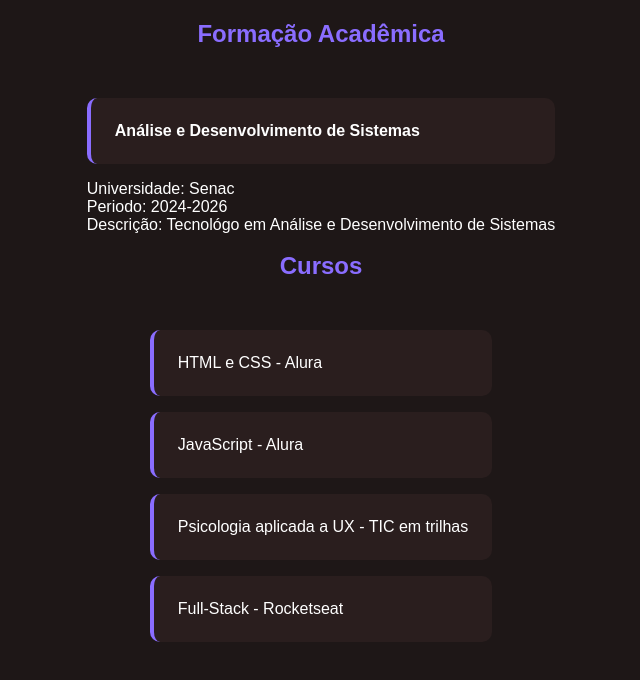
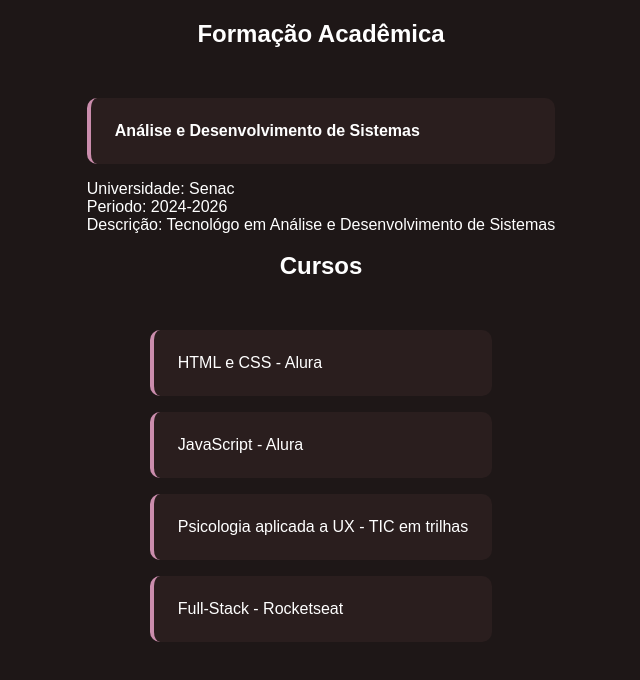
Before and after one commit to gislanysa/curriculo_html_css, a plain HTML site: page formacao.html in a window 1280 px wide. Shown: the whole page, without its empty margins (319-959 px from the left). Drawn offline with Linux system fonts and the light colour scheme.

Commit message:
ultimos ajustes

```diff
--- a/styles/global.css
+++ b/styles/global.css
@@ -119,7 +119,7 @@ header nav a:hover {
 body > h1, body > h2 {
     text-align: center;
     margin-bottom: 2rem;
-    color: #8a6dff;
+    color: #ffffff;
 }
 
 ul {
@@ -133,7 +133,7 @@ li {
     padding: 1.5rem;
     margin-bottom: 1rem;
     border-radius: 10px;
-    border-left: 4px solid #8a6dff;
+    border-left: 4px solid #cb8dad;
     transition: transform 0.3s ease;
 }
 
```
